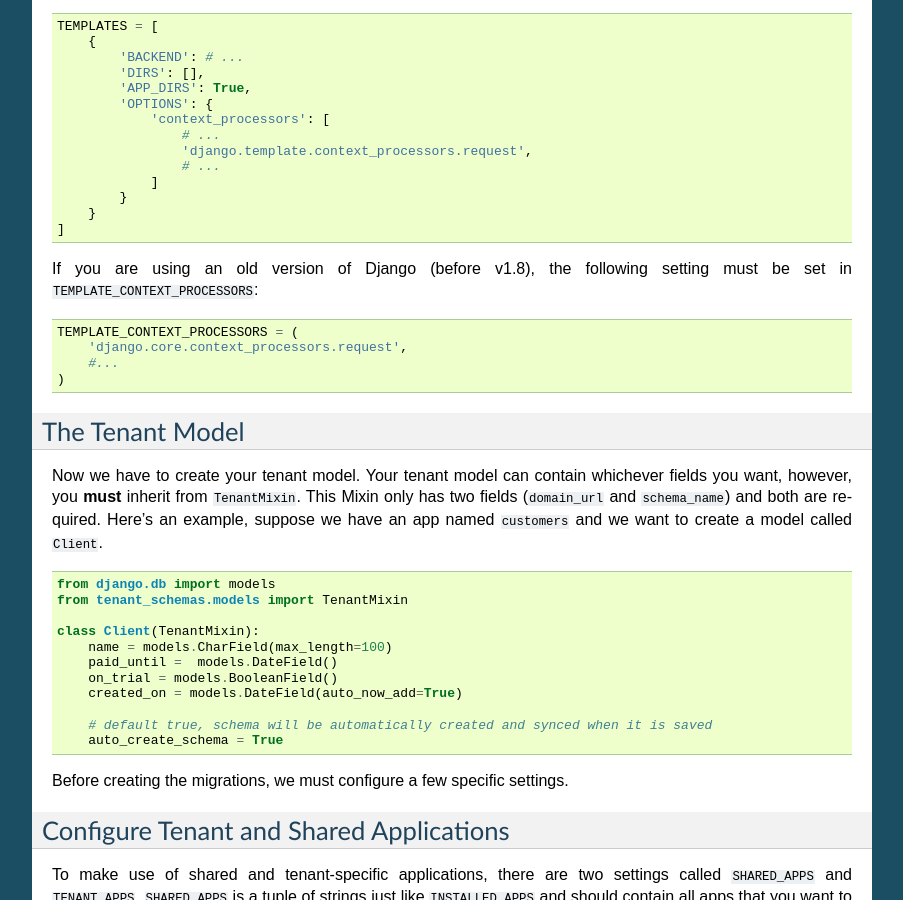
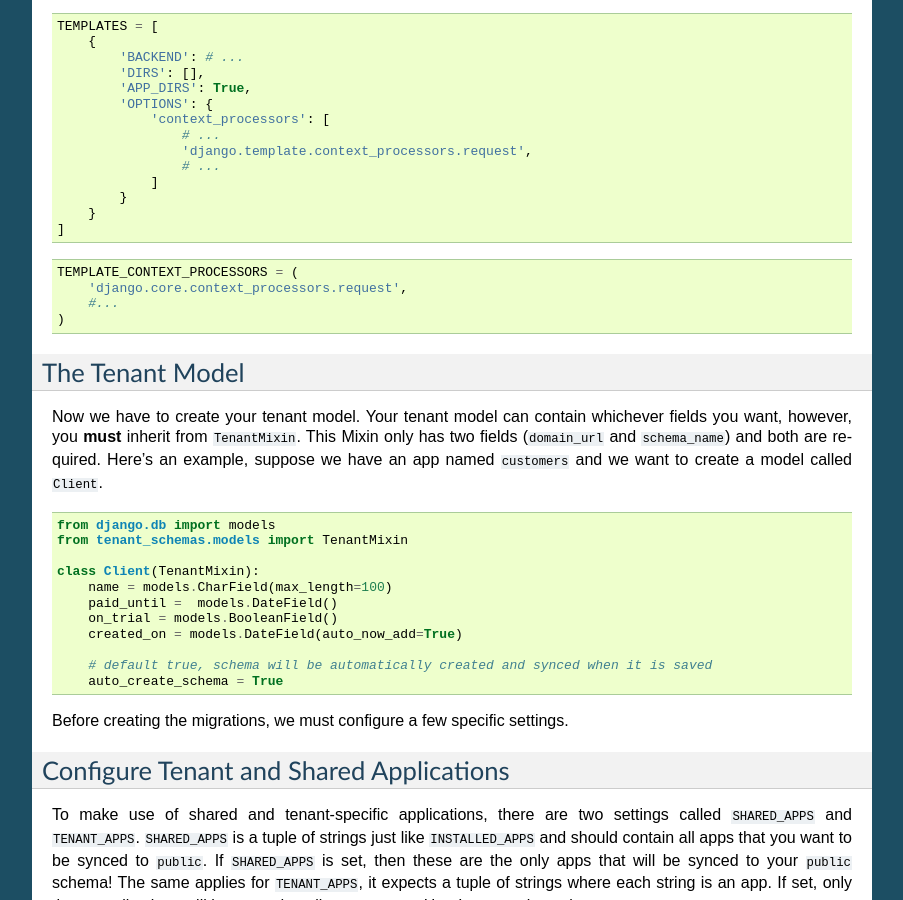
Before and after one commit to bernardopires/django-tenant-schemas, a Sphinx documentation site: the page built from docs/install.rst, in a window 1280 px wide and 900 px high, scrolled down 1018 px. Shown: the whole window, without its empty margins (198-1101 px from the left). Built offline with Sphinx 7.4.7, drawn with Linux system fonts in a browser that asks for light colours; the version number could not be read and is left out.

Commit message:
Remove documentation referring to unsupported version.

```diff
--- a/docs/install.rst
+++ b/docs/install.rst
@@ -72,8 +72,6 @@
             }
         }
     ]
-
-If you are using an old version of Django (before v1.8), the following setting must be set in ``TEMPLATE_CONTEXT_PROCESSORS``:
 
 .. code-block:: python
 
```
